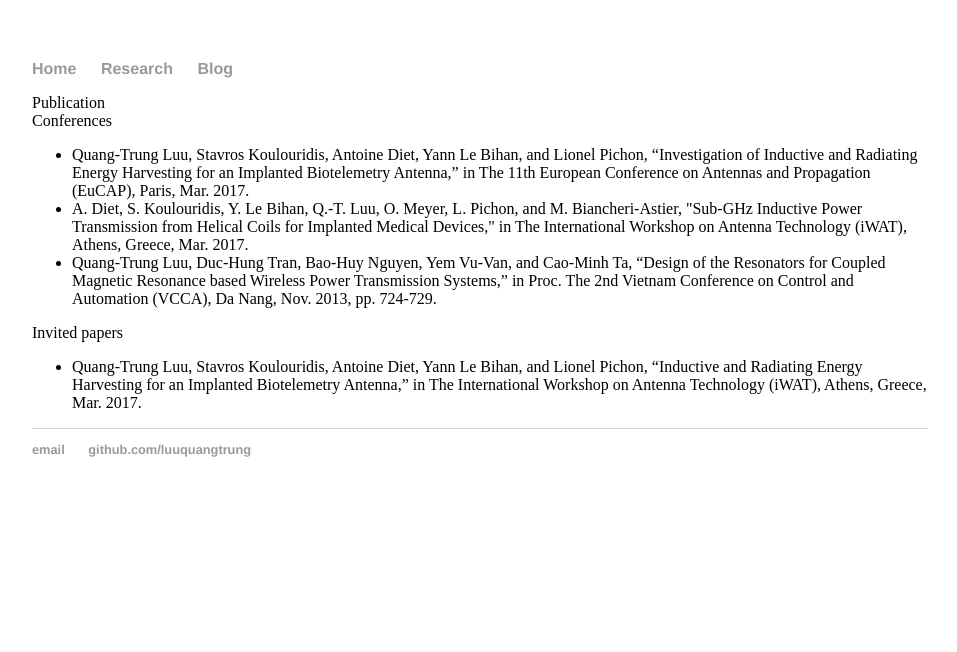
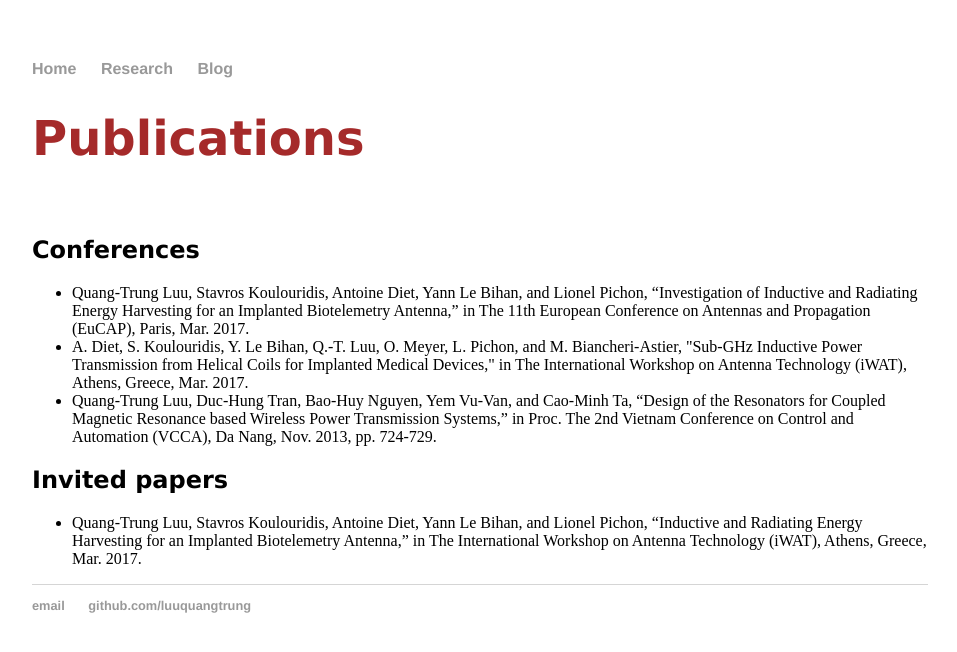
Before and after one commit to luuquangtrung/luuquangtrung.github.io_v1, a Jekyll site: the page built from research/index.html, in a window 1280 px wide. Shown: the top 652 px of the page, without its empty margins (160-1117 px from the left). Built offline with Jekyll 4.4.1, drawn with Linux system fonts in a browser that asks for light colours.

Commit message:
Update index.html

```diff
--- a/research/index.html
+++ b/research/index.html
@@ -3,11 +3,13 @@
 title: Research
 ---
 <div>
-Publication
+<h1 style="font-family:verdana; color:brown">Publications</h1>
 </div>
+<div>&nbsp;</div>
+
 
 <div>
-Conferences
+<h2 style="font-family:verdana;">Conferences</h2>
 </div>
 
 <ul>
@@ -23,7 +25,7 @@
 </ul>
 
 <div>
-Invited papers
+<h2 style="font-family:verdana;">Invited papers</h2>
 </div>
 
 <ul>
```
